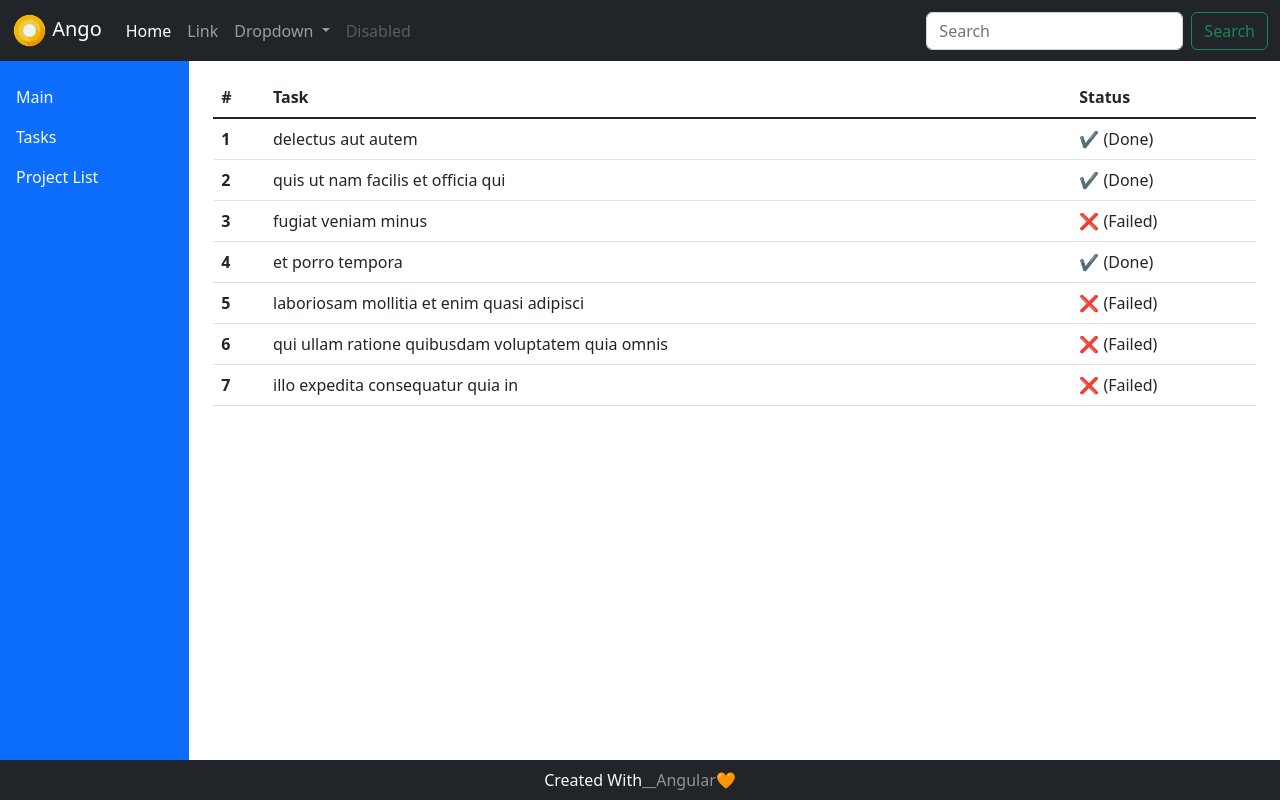
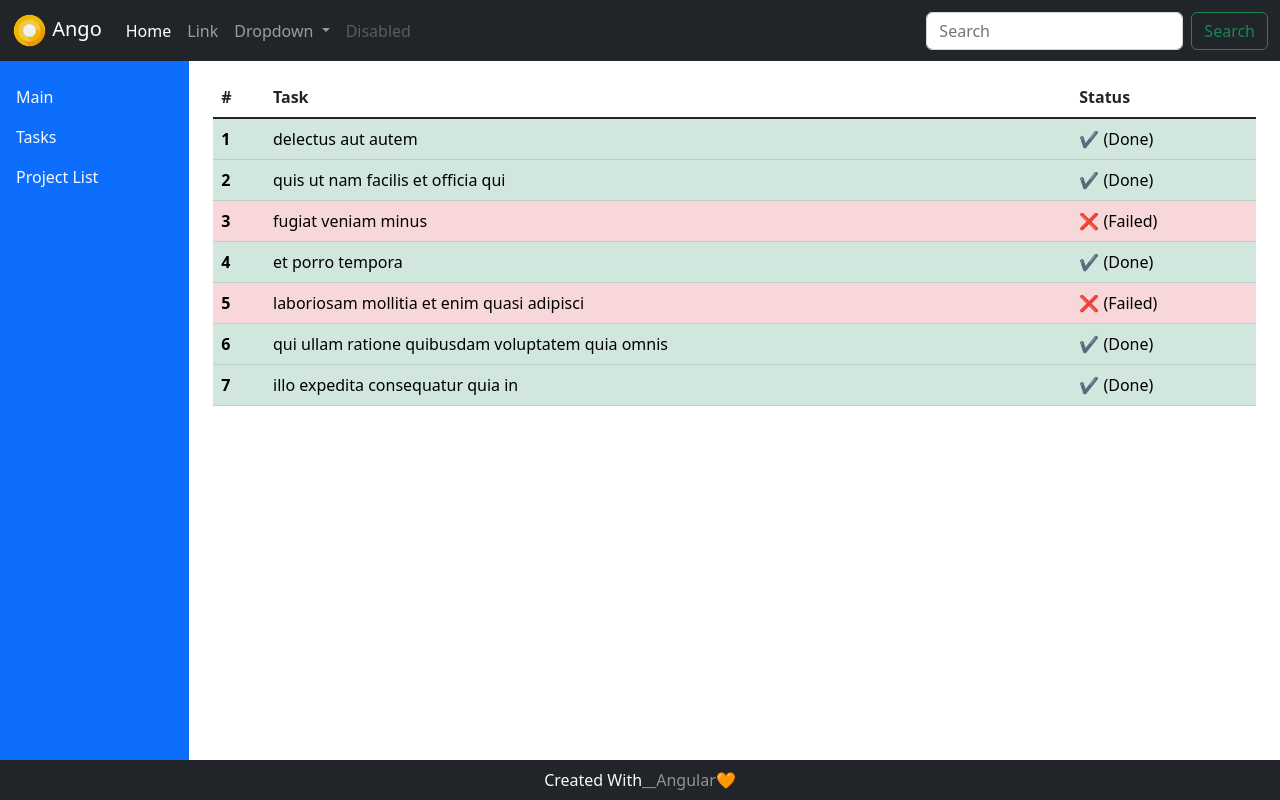
Before and after one commit to Ak-ram/angularFirstProject, an Angular app: page / in a window 1280 px wide. Built offline with nearby package versions, Linux system fonts and the light colour scheme.

Commit message:
Update tasks.component.html and tasks.component.ts

```diff
--- a/src/app/Components/tasks/tasks.component.html
+++ b/src/app/Components/tasks/tasks.component.html
@@ -7,10 +7,13 @@
     </tr>
   </thead>
   <tbody class="table-group-divider">
-    <tr *ngFor="let task of taskList">
+    <tr *ngFor="let task of taskList" [ngClass]="task.completed ? 'table-success' : 'table-danger' " >
       <th>{{task.id}}</th>
       <td>{{task.title}}</td>
-      <td>{{task.completed?"✔ (Done)":"❌ (Failed)"}}</td>
+       <td>
+        {{task.completed?"✔ (Done)":"❌ (Failed)"}}
+      </td>
+
     </tr>
 
   </tbody>
--- a/src/app/Components/tasks/tasks.component.ts
+++ b/src/app/Components/tasks/tasks.component.ts
@@ -45,13 +45,13 @@ export class TasksComponent implements OnInit {
         userId: 1,
         id: 6,
         title: 'qui ullam ratione quibusdam voluptatem quia omnis',
-        completed: false,
+        completed: true,
       },
       {
         userId: 1,
         id: 7,
         title: 'illo expedita consequatur quia in',
-        completed: false,
+        completed: true,
       },
     ];
   }
```
